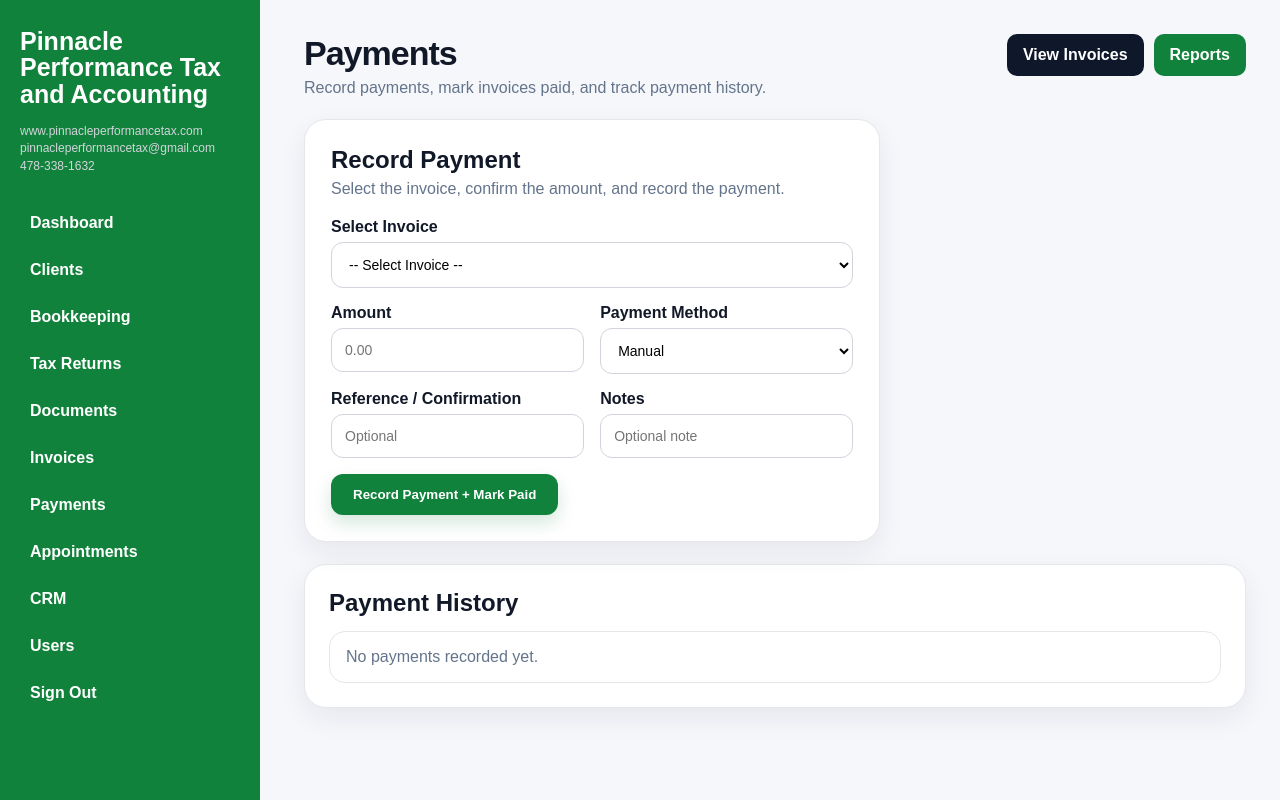
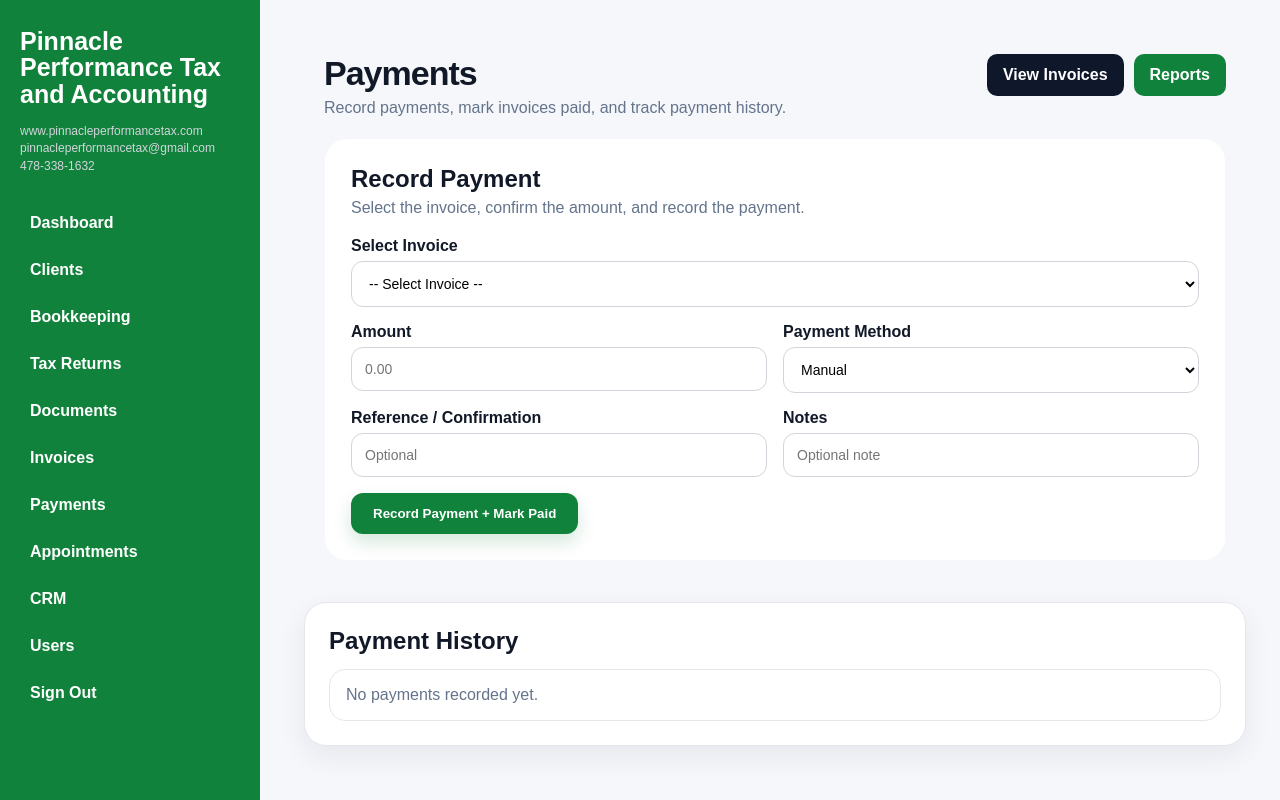
Before and after one commit to pinnacleperformancetax-hash/ppt-tax-portal, a Flask app: page /payments in a window 1280 px wide. Run offline with Flask 3, Linux system fonts and the light colour scheme; a user stored in the database is signed in; data comes from the database, SQL or seed files in the repository; data that the repository does not hold is empty.

Commit message:
Modify payments.html layout for better presentation
Updated the layout of the payments page to increase max-width and adjust padding.

```diff
--- a/templates/payments.html
+++ b/templates/payments.html
@@ -2,7 +2,7 @@
 
 {% block content %}
 
-<div style="max-width:1180px; margin:0 auto;">
+<div style="max-width:1400px; margin:0 auto; padding:20px;">
 
   <div style="display:flex; justify-content:space-between; align-items:flex-start; gap:20px; margin-bottom:22px;">
     <div>
@@ -17,10 +17,7 @@
 
 
 
-  <div style="display:grid; grid-template-columns:1.25fr .75fr; gap:20px; align-items:start;">
-
-    <div style="background:white; border-radius:22px; padding:26px; box-shadow:0 10px 28px rgba(15,23,42,.07); border:1px solid #e5e7eb;">
-      <h2 style="margin:0 0 6px; font-size:24px;">Record Payment</h2>
+ <div style="background:white; border-radius:22px; padding:26px; max-width:900px; margin:0 auto;">      <h2 style="margin:0 0 6px; font-size:24px;">Record Payment</h2>
       <p style="margin:0 0 20px; color:#64748b;">Select the invoice, confirm the amount, and record the payment.</p>
 
       <form method="POST" style="display:grid; grid-template-columns:1fr 1fr; gap:16px;">
```
